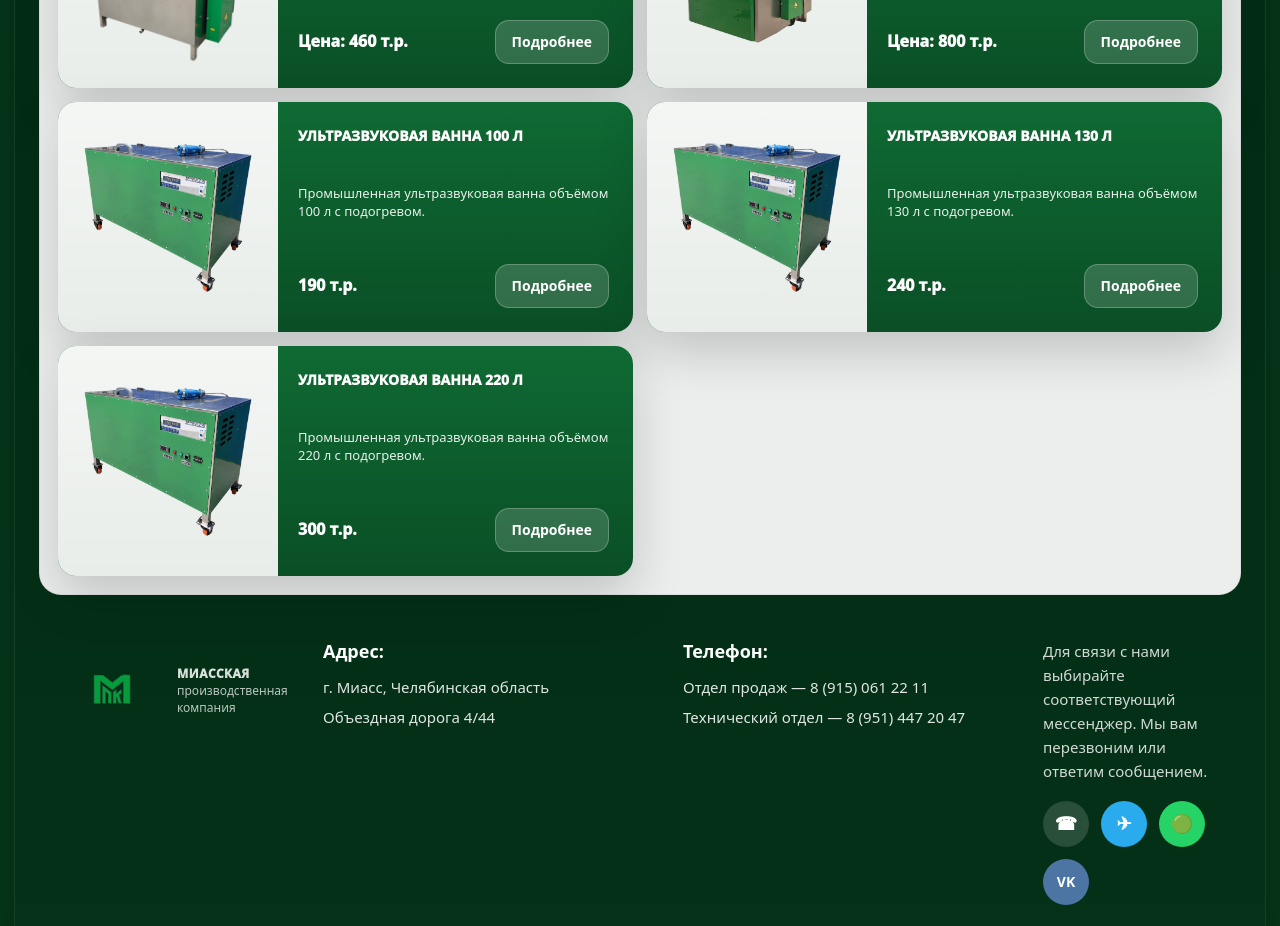
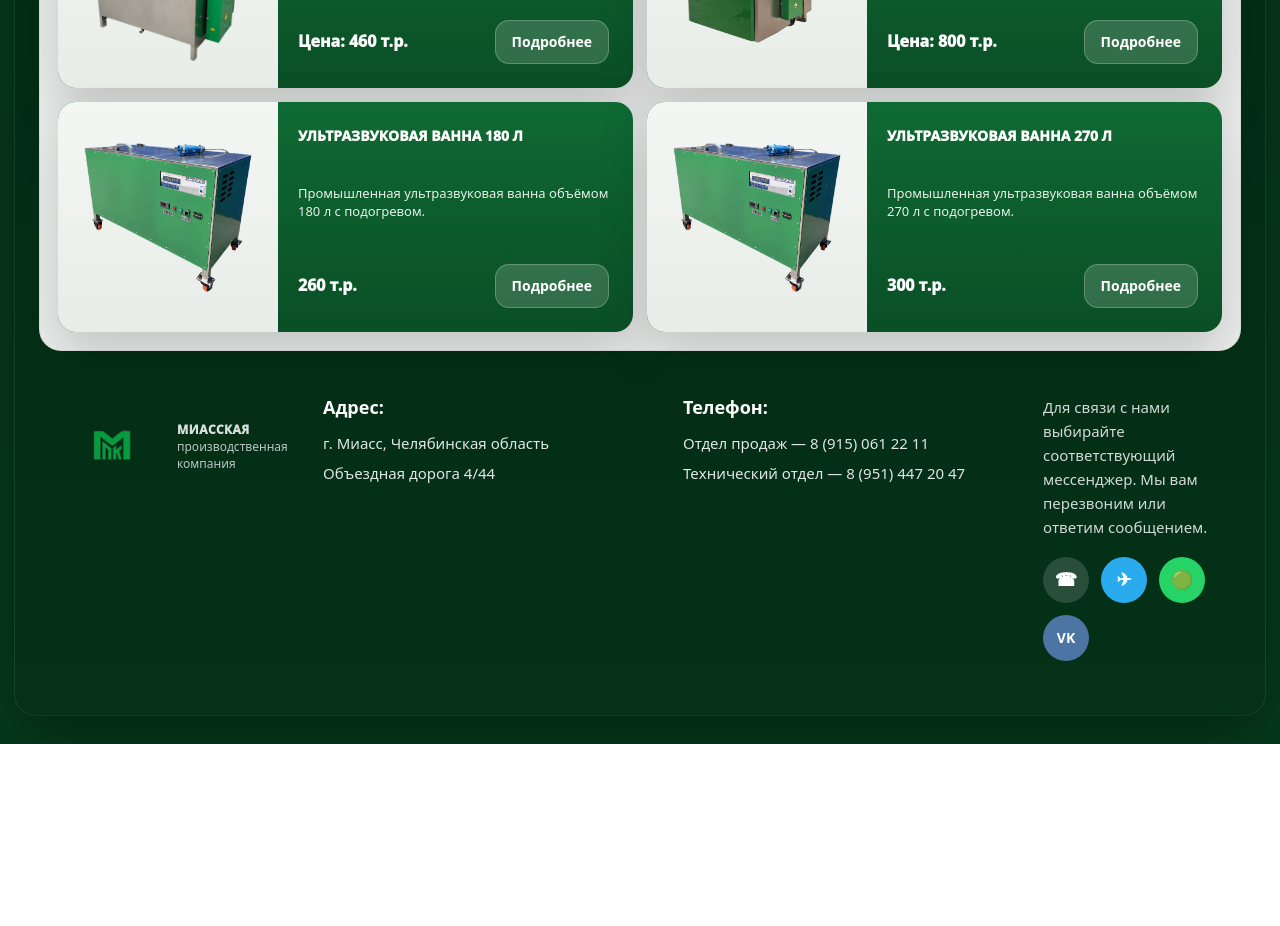
Before and after one commit to Kamijoli/mpk-site, a React (Vite) app: page /catalog in a window 1280 px wide. Shown: the part 1180-2106 px from the top of the page. After the commit the page ends 1924 px from the top, so only its background shows below. Built offline with nearby package versions, Linux system fonts and the light colour scheme.

Commit message:
Изменение моек ультра

```diff
--- a/src/data/products.js
+++ b/src/data/products.js
@@ -301,77 +301,55 @@ export const products = [
     benefits,
   },
 
-  // ultra100
+
+ // ultra130
 {
-  id: "ultra100",
+  id: "ultra130",
   categoryId: "ultrasonic",
-  title: "Ультразвуковая ванна 100 л",
-  short: "Промышленная ультразвуковая ванна объёмом 100 л с подогревом.",
-  price: "190 т.р.",
+  title: "Ультразвуковая ванна 180 л",
+  short: "Промышленная ультразвуковая ванна объёмом 180 л с подогревом.",
+  price: "260 т.р.",
   img: "/images/ultra130.png",
   images: ["/images/ultra130.png", "/images/ultra130-1.png", "/images/ultra130-2.png", "/images/ultra130-3.png", "/images/ultra130-4.png", "/images/ultra130-5.png", "/images/ultra130-6.png", "/images/ultra130-7.png", "/images/ultra130-8.png"],
   specs: {
-    ultrasonicPower: "1500 Вт",
-    workingVolume: "100 л",
-    ultrasonicFrequency: "28 кГц",
-    heaterPower: "4 кВт",
-    timer: "до 60 мин",
+    ultrasonicPower: "2000 Вт",
+    workingVolume: "180 л",
+    ultrasonicFrequency: "40 кГц",
+    heaterPower: "3 кВт",
+    timer: "0–60 мин",
     powerSupply: "220 В",
-    basketInnerSize: "500×360×350 мм",
+    basketInnerSize: "600×450×400 мм",
     basketLoad: "80 кг",
-    material: "Нержавеющая сталь AISI 430, 2 мм",
+    material: "Нержавеющая сталь AISI 304, 2 мм",
     temperatureControl: "Автоматическое поддержание температуры",
-    totalPowerConsumption: "5,5 кВт",
+    totalPowerConsumption: "9 кВт",
   },
   description: "Ультразвуковая ванна для очистки деталей.",
   workflow: ultrasonicWorkflow,
   benefits: ultrasonicBenefits,
 },
-  // ultra130
-  {
-    id: "ultra130",
-    categoryId: "ultrasonic",
-    title: "Ультразвуковая ванна 130 л",
-    short: "Промышленная ультразвуковая ванна объёмом 130 л с подогревом.",
-    price: "240 т.р.",
-    img: "/images/ultra130.png",
-    images: ["/images/ultra130.png", "/images/ultra130-1.png", "/images/ultra130-2.png", "/images/ultra130-3.png", "/images/ultra130-4.png", "/images/ultra130-5.png", "/images/ultra130-6.png", "/images/ultra130-7.png", "/images/ultra130-8.png"],
-    specs: {
-      ultrasonicPower: "2000 Вт",
-      workingVolume: "130 л",
-      ultrasonicFrequency: "28 кГц",
-      heaterPower: "4 кВт",
-      timer: "0–60 мин",
-      powerSupply: "220 В",
-      basketInnerSize: "600×400×400 мм",
-      basketLoad: "80 кг",
-    },
-    description: "Ультразвуковая ванна для очистки деталей.",
-    workflow: ultrasonicWorkflow,
-    benefits: ultrasonicBenefits,
-  },
 
- // ultra220
+// ultra220
 {
   id: "ultra220",
   categoryId: "ultrasonic",
-  title: "Ультразвуковая ванна 220 л",
-  short: "Промышленная ультразвуковая ванна объёмом 220 л с подогревом.",
+  title: "Ультразвуковая ванна 270 л",
+  short: "Промышленная ультразвуковая ванна объёмом 270 л с подогревом.",
   price: "300 т.р.",
   img: "/images/ultra130.png",
   images: ["/images/ultra130.png", "/images/ultra130-1.png", "/images/ultra130-2.png", "/images/ultra130-3.png", "/images/ultra130-4.png", "/images/ultra130-5.png", "/images/ultra130-6.png", "/images/ultra130-7.png", "/images/ultra130-8.png"],
   specs: {
     ultrasonicPower: "3000 Вт",
-    workingVolume: "220 л",
-    ultrasonicFrequency: "28 кГц",
+    workingVolume: "270 л",
+    ultrasonicFrequency: "40 кГц",
     heaterPower: "6 кВт",
-    timer: "до 60 мин",
+    timer: "0–60 мин",
     powerSupply: "220 В",
-    basketInnerSize: "700×500×500 мм",
-    basketLoad: "80 кг",
-    material: "Нержавеющая сталь AISI 430, 2 мм",
+    basketInnerSize: "750×550×500 мм",
+    basketLoad: "120 кг",
+    material: "Нержавеющая сталь AISI 304, 2 мм",
     temperatureControl: "Автоматическое поддержание температуры",
-    totalPowerConsumption: "6 кВт",
+    totalPowerConsumption: "9 кВт",
   },
   description: "Ультразвуковая ванна для очистки деталей.",
   workflow: ultrasonicWorkflow,
```
